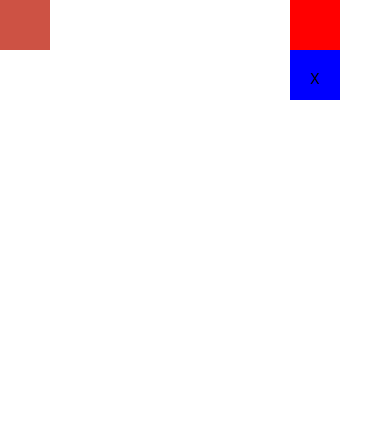
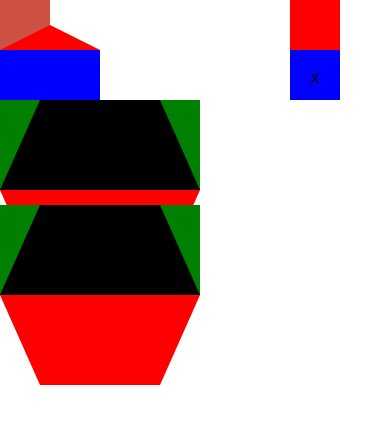
Before and after one commit to Xenoxo/old_test_HiveGame, a React Native app: screen / in a window 390 px wide. Shown: the top 424 px of the page. Built offline with nearby package versions, Linux system fonts and the light colour scheme.

Commit message:
Move hex to own component

```diff
--- a/App.js
+++ b/App.js
@@ -9,6 +9,7 @@ export default class App extends React.Component {
       playPiece:[],
     }
   }
+
 
 
   onPressLearnMore = () => {
@@ -32,11 +33,31 @@ export default class App extends React.Component {
         >
           <Text>X</Text>
         </TouchableOpacity>
+        <View style={styles.hexagon}>
+          <View style={styles.hexagonInner} />
+          <View style={styles.hexagonBefore} />
+          <View style={styles.hexagonAfter} />
+        </View>
+        <View style={styles.trapezoidTop} />
+        <View style={styles.trapezoidBot} />
+
+
+        <Hex />
       </View>
     );
   }
 }
 
+export class Hex extends React.Component {
+  render() {
+    return (
+      <View>
+        <View style={styles.trapezoidTop} />
+        <View style={styles.trapezoidBot} />
+      </View>
+    );
+  }
+}
 
 const styles = StyleSheet.create({
   container: {
@@ -45,4 +66,69 @@ const styles = StyleSheet.create({
     alignItems: 'center',
     justifyContent: 'center',
   },
+
+trapezoidTop: {
+    width: 200,
+    backgroundColor:'green',
+    borderBottomWidth: 90,
+    borderBottomColor: 'black',
+    borderLeftWidth: 40,
+    borderLeftColor: 'transparent',
+    borderRightWidth: 40,
+    borderRightColor: 'transparent',
+    borderStyle: 'solid',
+    position: 'absolute',
+    top: 100,
+  },
+  trapezoidBot: {
+    width: 200,
+    height: 0,
+    borderTopWidth: 90,
+    borderTopColor: 'red',
+    borderLeftWidth: 40,
+    borderLeftColor: 'transparent',
+    borderRightWidth: 40,
+    borderRightColor: 'transparent',
+    borderStyle: 'solid',
+    position: 'absolute',
+    top: 190,
+  },
+
+  hexagon: {
+    width: 100,
+    height: 55,
+  },
+  hexagonInner: {
+    width: 100,
+    height: 55,
+    backgroundColor: 'blue'
+  },
+  hexagonAfter: {
+    position: 'absolute',
+    bottom: -25,
+    left: 0,
+    width: 0,
+    height: 0,
+    borderStyle: 'solid',
+    borderLeftWidth: 50,
+    borderLeftColor: 'transparent',
+    borderRightWidth: 50,
+    borderRightColor: 'transparent',
+    borderTopWidth: 25,
+    borderTopColor: 'red'
+  },
+  hexagonBefore: {
+    position: 'absolute',
+    top: -25,
+    left: 0,
+    width: 0,
+    height: 0,
+    borderStyle: 'solid',
+    borderLeftWidth: 50,
+    borderLeftColor: 'transparent',
+    borderRightWidth: 50,
+    borderRightColor: 'transparent',
+    borderBottomWidth: 25,
+    borderBottomColor: 'red'
+  },
 });
```
